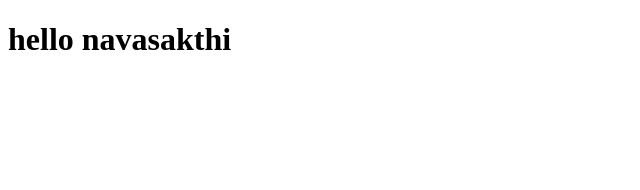
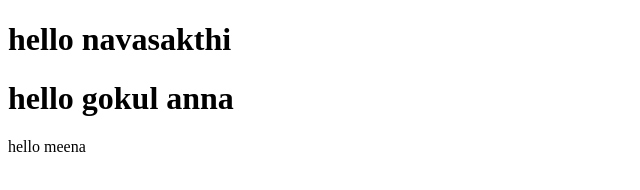
Before and after one commit to navasakthii/my-firt-repo, a plain HTML site: page index.html in a window 1280 px wide. Shown: the whole page, without its empty margins (0-640 px from the left). Drawn offline with Linux system fonts and the light colour scheme.

Commit message:
added two lines

```diff
--- a/index.html
+++ b/index.html
@@ -7,5 +7,10 @@
 </head>
 <body>
     <h1>hello navasakthi</h1>
+    <h1>hello gokul anna
+
+    </h1>
+    <p>hello meena</p>
+
 </body>
 </html>
```
